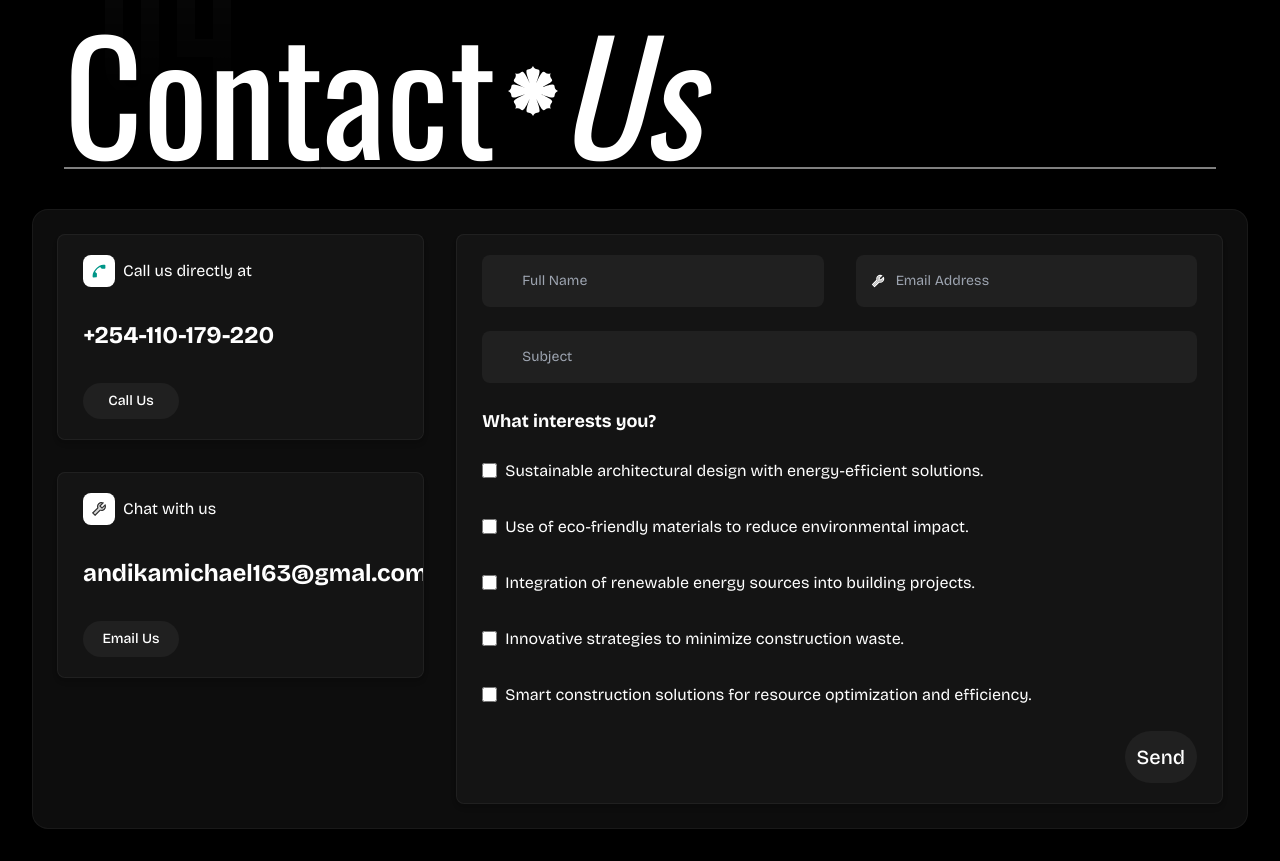
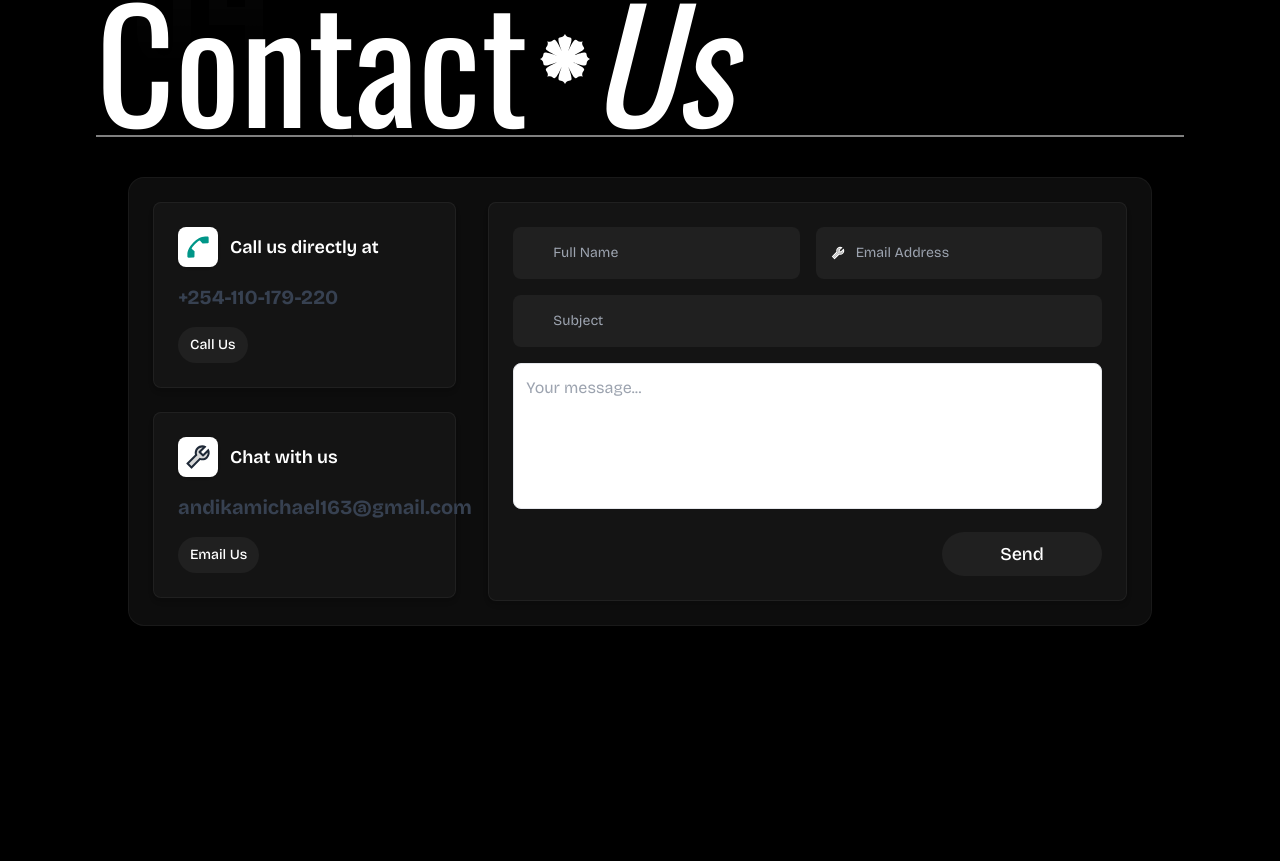
Before and after one commit to michaelwamalwa/jenga_safi, a Next.js app: page / in a window 1280 px wide. Shown: the part 2008-2869 px from the top of the page. After the commit the page ends 2666 px from the top, so only its background shows below. Built offline with nearby package versions, Linux system fonts and the light colour scheme.

Commit message:
initial commit

```diff
--- a/app/dashboard/page.tsx
+++ b/app/dashboard/page.tsx
@@ -5,108 +5,140 @@
 import { useEffect, useState } from "react";
 
 export default function Home() {
-  const { status, data: session } = useSession();
+  const { status, data: session } = useSession(); // ✅ Only call useSession() here
   const [activeTab, setActiveTab] = useState("dashboard");
   const [loading, setLoading] = useState(false);
   const router = useRouter();
 
-  //Check user role
-  const userRole = "user";
+  const userRole = session?.user?.role || "user"; // Default to "user"
 
   useEffect(() => {
     if (status === "unauthenticated") {
       router.push("/login");
     } else if (status === "authenticated") {
-      {
-        setActiveTab("dashboard");
-      }
+      setActiveTab("dashboard");
     }
-  }, [status, router, userRole]);
+  }, [status, router]);
 
-
-  const showSession = () => {
-    if (status === "authenticated") {
-      return (
-        <div className="flex flex-col items-center">
-          <p className="mb-4">Welcome, {session?.user?.name || "User"}!</p>
-          <button
-            className="border border-solid border-black rounded px-4 py-2"
-            onClick={() => {
-              const confirmLogout = window.confirm(
-                "Are you sure you want to log out"
-              );
-              if (confirmLogout) {
-                signOut({ redirect: false }).then(() => {
-                  router.push("/login");
-                });
-              }
-            }}
-          >
-            Sign Out
-          </button>
-        </div>
-      );
-    } else if (status === "loading") {
-      return <span className="text-[#888] text-sm mt-7">Loading...</span>;
-    } else {
-      return (
-        <Link
-          href="/login"
-          className="border border-solid border-black rounded"
-        >
-          Sign In
-        </Link>
-      );
+  const handleLogout = () => {
+    if (window.confirm("Are you sure you want to log out?")) {
+      signOut({ redirect: false }).then(() => router.push("/login"));
     }
-  };
-  const handleTabChange = (tab: string) => {
-    setLoading(true);
-    setTimeout(() => {
-      setActiveTab(tab);
-      setLoading(false);
-    }, 300);
   };
 
   return (
     <div className="flex min-h-screen bg-gray-100">
-      {/*Sidebar */}
+      {/* Sidebar */}
       <aside className="w-64 bg-gray-800 text-white flex flex-col">
         <div className="px-6 py-4 border-b border-gray-700">
           <h2 className="text-2xl font-semibold">Nexora</h2>
         </div>
         <nav className="flex-grow px-4 py-6 space-y-4">
-          {/*Conditional rendering based on user role */}
+          <button
+            className={`block w-full text-left py-2 px-4 rounded transition-all duration-300 ease-in-out hover:bg-gray-600 ${
+              activeTab === "dashboard" ? "bg-gray-700" : ""
+            }`}
+            onClick={() => setActiveTab("dashboard")}
+          >
+            Dashboard
+          </button>
 
+          {/* Admin-Only Tabs */}
+          {userRole === "admin" && (
+            <>
+              <button
+                className={`block w-full text-left py-2 px-4 rounded transition-all duration-300 ease-in-out hover:bg-gray-600 ${
+                  activeTab === "manage-users" ? "bg-gray-700" : ""
+                }`}
+                onClick={() => setActiveTab("manage-users")}
+              >
+                Manage Users
+              </button>
+
+              <button
+                className={`block w-full text-left py-2 px-4 rounded transition-all duration-300 ease-in-out hover:bg-gray-600 ${
+                  activeTab === "admin-dashboard" ? "bg-gray-700" : ""
+                }`}
+                onClick={() => setActiveTab("admin-dashboard")}
+              >
+                Admin Dashboard
+              </button>
+            </>
+          )}
         </nav>
       </aside>
-      {/*Main Content */}
+
+      {/* Main Content */}
       <main className="flex-1 p-6">
-        {/* Top bar*/}
-        <div className="flex justify-between items-center mb-4">
-          <div className="flex items-center gap-3">
-            <span className="text-lg font-semibold">Nexora</span>
-
+        <div className="flex justify-between items-center mb-4 border-b pb-4">
+          <span className="text-lg font-semibold">Nexora</span>
+          <div className="flex flex-col items-center">
+            {status === "authenticated" ? (
+              <>
+                <p className="mb-2">Welcome, {session?.user?.name || "User"}!</p>
+                <button
+                  className="border border-black rounded px-4 py-2 transition-all duration-300 ease-in-out hover:bg-black hover:text-white"
+                  onClick={handleLogout}
+                >
+                  Sign Out
+                </button>
+              </>
+            ) : (
+              <Link
+                href="/login"
+                className="border border-black rounded px-4 py-2 transition-all duration-300 ease-in-out hover:bg-black hover:text-white"
+              >
+                Sign In
+              </Link>
+            )}
           </div>
-          {showSession()}
-
         </div>
 
-        {/*Content tabs */}
-        <div
-          className={`transition-transform duration-300 ease-in-out ${
-            loading ? "transform translate-x-8 opacity-0" : ""
-          }`}
-        >
-          {/*Switch rendering */}
+        {/* Tab Content */}
+        <div className={`transition-transform duration-300 ease-in-out ${loading ? "transform translate-x-8 opacity-0" : ""}`}>
+          {activeTab === "dashboard" && (
+            <div>
+              <h2 className="text-xl font-bold">User Dashboard</h2>
+              <p className="mt-2">Recent Tasks</p>
+              <ul className="list-disc pl-5 space-y-2">
+                <li className="hover:underline cursor-pointer">Task 1 - In Progress</li>
+                <li className="hover:underline cursor-pointer">Task 2 - Completed</li>
+                <li className="hover:underline cursor-pointer">Task 3 - Pending</li>
+              </ul>
+              <p className="mt-4">Notifications</p>
+              <ul className="list-disc pl-5 space-y-2">
+                <li className="hover:underline cursor-pointer">Meeting at 3 PM</li>
+                <li className="hover:underline cursor-pointer">Project deadline extended</li>
+              </ul>
+            </div>
+          )}
 
+          {activeTab === "manage-users" && userRole === "admin" && (
+            <div>
+              <h2 className="text-xl font-bold">Manage Users</h2>
+              <ul className="list-disc pl-5 space-y-2">
+                <li className="hover:underline cursor-pointer">User 1 - Admin</li>
+                <li className="hover:underline cursor-pointer">User 2 - Editor</li>
+                <li className="hover:underline cursor-pointer">User 3 - Viewer</li>
+              </ul>
+            </div>
+          )}
 
-          {/* Admin Specific Tabs */}
-          {activeTab === "manage-users" && (
-            <div>Manage Users Page (Admin Only)
-              </div>
-          )}
-           {activeTab === "admin-dashboard" && (
-            <div>Admin Dashboard (Admin Only)</div>
+          {activeTab === "admin-dashboard" && userRole === "admin" && (
+            <div>
+              <h2 className="text-xl font-bold">Admin Dashboard</h2>
+              <p className="mt-2">System Logs</p>
+              <ul className="list-disc pl-5 space-y-2">
+                <li className="hover:underline cursor-pointer">Admin logged in</li>
+                <li className="hover:underline cursor-pointer">User updated profile</li>
+                <li className="hover:underline cursor-pointer">New project created</li>
+              </ul>
+              <p className="mt-4">Analytics</p>
+              <ul className="list-disc pl-5 space-y-2">
+                <li className="hover:underline cursor-pointer">Active Users: 45</li>
+                <li className="hover:underline cursor-pointer">Projects Completed: 12</li>
+              </ul>
+            </div>
           )}
         </div>
       </main>
--- a/components/cards/contact.tsx
+++ b/components/cards/contact.tsx
@@ -1,5 +1,6 @@
 import { FC, ReactNode } from "react";
 import Button from "../ui/button";
+
 interface ContactCardProps {
   title: string;
   icon: ReactNode;
@@ -9,19 +10,15 @@
 
 const ContactCard: FC<ContactCardProps> = ({ icon, btnText, text, title }) => {
   return (
-    <div className="bg-secondary-background border border-border rounded-lg relative overflow-hidden py-5 pl-[25px] shadow-md">
-      <div className="z-20 flex flex-col gap-8 justify-between items-start ">
-        <div className="flex items-center gap-x-2">
-          <span className="bg-white w-8 h-8 rounded-lg grid place-items-center">
-            {icon}
-          </span>
-          <h1>{title}</h1>
-        </div>
-        <div>
-          <h2 className="font-bold text-2xl">{text}</h2>
-        </div>
-        <Button className="!w-24">{btnText}</Button>
+    <div className="bg-secondary-background border border-border rounded-lg p-6 shadow-md flex flex-col gap-4">
+      <div className="flex items-center gap-3">
+        <span className="bg-white w-10 h-10 rounded-lg flex items-center justify-center shadow">
+          {icon}
+        </span>
+        <h1 className="font-semibold text-lg">{title}</h1>
       </div>
+      <h2 className="font-bold text-xl text-gray-700">{text}</h2>
+      <Button className="w-32">{btnText}</Button>
     </div>
   );
 };
--- a/components/ui/button.tsx
+++ b/components/ui/button.tsx
@@ -1,15 +1,15 @@
 import { cn } from "@/lib/utils";
 import Link from "@/node_modules/next/link";
-import { FC, ReactNode } from "react";
+import { FC, ReactNode,ButtonHTMLAttributes } from "react";
 
-interface ButtonProps {
+interface ButtonProps extends ButtonHTMLAttributes<HTMLButtonElement> {
   children: ReactNode;
   link?: string;
   isIcon?: boolean;
   className?: string;
 }
 
-const Button: FC<ButtonProps> = ({ children, className, isIcon, link }) => {
+const Button: FC<ButtonProps> = ({ children, className, isIcon, link, ...props }) => {
   return (
     <>
       {link ? (
@@ -20,9 +20,12 @@
         </Link>
       ) : (
         <div>
+          <button {...props} className="w-auto h-full">
           <ButtonBody className={className} isIcon={isIcon}>
             {children}
           </ButtonBody>
+          </button>
+
         </div>
       )}
     </>
--- a/components/ui/input.tsx
+++ b/components/ui/input.tsx
@@ -1,17 +1,29 @@
-import { FC, ReactNode } from "react";
+import { FC, ReactNode,ChangeEvent } from "react";
 
 interface InputProps {
   icon?: ReactNode;
   placeholder?: string;
   type: "email" | "text" | "password";
+  name: string;
+  value: string;
+  onChange: (e:ChangeEvent<HTMLInputElement>) => void;
+  required?: boolean;
+
 }
-const Input: FC<InputProps> = ({ icon, placeholder, type }) => {
+const Input: FC<InputProps> = ({ icon, placeholder, type,name, value, onChange, required }) => {
   return (
     <div className="relative w-full">
       <div className="absolute inset-y-0 start-0 flex items-center ps-3.5 pointer-events-none">
         {icon}
       </div>
-      <input type={type} placeholder={placeholder} className="bg-primary-background text-primary-foreground w-full rounded-lg text-sm ps-10 px2.5 py-4 focus:outline-none" />
+      <input
+      type={type}
+      name={name}
+      placeholder={placeholder}
+      value={value}
+      onChange={onChange}
+      required={required}
+      className="bg-primary-background text-primary-foreground w-full rounded-lg text-sm ps-10 px2.5 py-4 focus:outline-none" />
     </div>
   );
 };
--- a/package.json
+++ b/package.json
@@ -19,7 +19,7 @@
     "clsx": "^2.1.1",
     "cookie": "^1.0.2",
     "dotenv": "^16.4.7",
-    "framer-motion": "^11.18.0",
+    "framer-motion": "^11.18.2",
     "gitlab": "^14.2.2",
     "jsonwebtoken": "^9.0.2",
     "moment-timezone": "^0.5.46",
@@ -28,7 +28,7 @@
     "mongoose": "^8.9.5",
     "next": "15.0.4",
     "next-auth": "^4.24.11",
-    "nodemailer": "^6.9.16",
+    "nodemailer": "^6.10.0",
     "nodemon": "^3.1.9",
     "patch-package": "^8.0.0",
     "postinstall-postinstall": "^2.1.0",
@@ -46,6 +46,7 @@
   "devDependencies": {
     "@types/bcryptjs": "^2.4.6",
     "@types/node": "^20",
+    "@types/nodemailer": "^6.4.17",
     "@types/react": "^19.0.7",
     "@types/react-dom": "^19.0.2",
     "eslint": "^8.57.1",
--- /dev/null
+++ b/pages/api/contact.ts
@@ -0,0 +1,51 @@
+import type { NextApiRequest, NextApiResponse } from "next";
+import nodemailer from "nodemailer";
+
+export default async function handler(req: NextApiRequest, res: NextApiResponse) {
+  if (req.method !== "POST") {
+    return res.status(405).json({ message: "Method Not Allowed" });
+  }
+
+  const { name, email, subject, message } = req.body;
+
+  if (!name || !email || !subject || !message) {
+    return res.status(400).json({ message: "All fields are required." });
+  }
+
+  console.log("SMTP_USER:", process.env.SMTP_USER);
+  console.log("SMTP_PASS:", process.env.SMTP_PASS ? "Loaded" : "Not Loaded");
+
+  try {
+    const transporter = nodemailer.createTransport({
+      host: process.env.SMTP_HOST,
+      port: Number(process.env.SMTP_PORT) || 587,
+      secure: false,
+      auth: {
+        user: process.env.SMTP_USER,
+        pass: process.env.SMTP_PASS,
+      },
+      tls: {
+        rejectUnauthorized: false,
+      },
+    });
+
+    const mailOptions = {
+      from: `"Nexora Contact" <${process.env.SENDER_EMAIL}>`,
+      to: "your-email@example.com", // Change this to your recipient email
+      subject: `New Contact Form Submission: ${subject}`,
+      text: `
+      Name: ${name}
+      Email: ${email}
+      Subject: ${subject}
+      Message: ${message}
+      `,
+    };
+
+    await transporter.sendMail(mailOptions);
+
+    return res.status(200).json({ message: "Message sent successfully!" });
+  } catch (error) {
+    console.error("Nodemailer Error:", error);
+    return res.status(500).json({ message: "Failed to send message. Try again later." });
+  }
+}
--- a/sections/contact.tsx
+++ b/sections/contact.tsx
@@ -1,96 +1,106 @@
 import { useState } from "react";
+import axios, { AxiosError } from "axios";
 import ContactCard from "@/components/cards/contact";
-import SelectInput from "@/components/ui/select-input";
 import Heading from "@/components/heading/heading";
 import Card from "@/components/ui/card";
 import { FcPhone } from "react-icons/fc";
 import { AiTwotoneTool } from "react-icons/ai";
 import Input from "@/components/ui/input";
 import Button from "@/components/ui/button";
+
 export default function ContactSection() {
-  const [services, setServices] = useState<string[]>([]);
-  console.log("services", services);
+  const [formData, setFormData] = useState({
+    name: "",
+    email: "",
+    subject: "",
+    message: "",
+  });
+
+  const [loading, setLoading] = useState(false);
+  const [responseMessage, setResponseMessage] = useState("");
+
+  const handleChange = (e: React.ChangeEvent<HTMLInputElement | HTMLTextAreaElement>) => {
+    setFormData({ ...formData, [e.target.name]: e.target.value });
+  };
+
+  const handleSubmit = async (e: React.FormEvent) => {
+    e.preventDefault();
+    setLoading(true);
+    setResponseMessage("");
+
+    try {
+      const response = await axios.post("/api/contact", formData);
+
+      if (response.status === 200) {
+        setResponseMessage("Message sent successfully!");
+        setFormData({ name: "", email: "", subject: "", message: "" });
+      } else {
+        setResponseMessage("Failed to send message. Please try again.");
+      }
+    } catch (error) {
+      setResponseMessage("An error occurred. Try again later.");
+    } finally {
+      setLoading(false);
+    }
+  };
+
+
   return (
-    <div className="pt-24 px-3 lg:px-8">
+    <div className="pt-16 px-4 sm:px-6 lg:px-12 xl:px-16">
       <Heading number="04" title_1="Contact " title_2="Us" />
-      <Card>
+      <Card className="w-full max-w-5xl mx-auto">
         <div className="grid gap-8 grid-cols-1 lg:grid-cols-3">
-          <div className="flex flex-col gap-8">
+          {/* Contact Cards */}
+          <div className="flex flex-col gap-6">
             <ContactCard
               title="Call us directly at"
-              icon={<FcPhone className="fill-[#333] text-lg" />}
+              icon={<FcPhone className="text-3xl" />}
               text="+254-110-179-220"
               btnText="Call Us"
             />
             <ContactCard
               title="Chat with us"
-              icon={<AiTwotoneTool className="fill-[#333] text-lg" />}
-              text="andikamichael163@gmal.com"
+              icon={<AiTwotoneTool className="text-3xl text-gray-800" />}
+              text="andikamichael163@gmail.com"
               btnText="Email Us"
             />
           </div>
-          {/*Contact Form */}
-          <div className="lg:col-span-2 bg-secondary-background border border-border rounded-lg space-y-6 relative overflow-hidden py-5 px-[25px] shadow-md">
-            <div className="flex flex-col lg:flex-row items-center justify-between mb-4 gap-8">
-              <Input type="text" placeholder="Full Name" />
-              <Input
-                type="email"
-                placeholder="Email Address"
-                icon={<AiTwotoneTool />}
+
+          {/* Contact Form */}
+          <div className="lg:col-span-2 bg-secondary-background border border-border rounded-lg p-6 shadow-md">
+            <form onSubmit={handleSubmit} className="space-y-4">
+              <div className="grid gap-4 sm:grid-cols-2">
+                <Input type="text" name="name" placeholder="Full Name" value={formData.name} onChange={handleChange} required />
+                <Input type="email" name="email" placeholder="Email Address" icon={<AiTwotoneTool />} value={formData.email} onChange={handleChange} required />
+              </div>
+
+              <Input type="text" name="subject" placeholder="Subject" value={formData.subject} onChange={handleChange} required />
+
+              <textarea
+                name="message"
+                placeholder="Your message..."
+                value={formData.message}
+                onChange={handleChange}
+                className="w-full border rounded-lg p-3 text-gray-800 resize-none focus:ring-2 focus:ring-primary"
+                rows={5}
+                required
               />
-            </div>
-            <div className="flex items-center justify-between mb-4 gap-8">
-              <Input type="text" placeholder="Subject" />
-            </div>
-            {/*Multiple select Wrapper */}
-            <div className="flex flex-col gap-6">
-              <div className="space-y-6">
-                <h1 className="font-bold text-lg">What interests you?</h1>
-                <div className="flex flex-wrap items-center justify-between mb-4 gap-8">
-                  {/*Services */}
-                  {serviceOptions.map((service) => (
-                    <SelectInput
-                    key={service.id}
-                    type="checkbox"
-                    id={service.id}
-                    text={service.text}
-                    selectedOptions = {services}
-                    setSelectedOptions={setServices}
-                    allowMultiple
-                    />
-                  ))}
-                </div>
+
+              <div className="flex justify-end">
+                <Button type="submit" className="w-full sm:w-40 py-3 text-lg" disabled={loading}>
+                  {loading ? "Sending..." : "Send"}
+                </Button>
               </div>
-            </div>
-            <div className="w-full flex justify-end">
-              <Button className="!w-74 !py-3 text-xl">Send</Button>
-            </div>
+
+              {responseMessage && (
+                <p className={`mt-4 text-center ${responseMessage.includes("Failed") ? "text-red-500" : "text-green-500"}`}>
+                  {responseMessage}
+                </p>
+              )}
+            </form>
           </div>
         </div>
       </Card>
     </div>
   );
 }
-
-const serviceOptions = [
-  {
-    id: "sustainable",
-    text: "Sustainable architectural design with energy-efficient solutions."
-  },
-  {
-    id: "eco-friendly",
-    text: "Use of eco-friendly materials to reduce environmental impact."
-  },
-  {
-    id: "energyManagement",
-    text: "Integration of renewable energy sources into building projects."
-  },
-  {
-    id: "wasteReduction",
-    text: "Innovative strategies to minimize construction waste."
-  },
-  {
-    id: "smartTechnology",
-    text: "Smart construction solutions for resource optimization and efficiency."
-  }
-];
```
Also changed, not shown: @types/next-auth.d.ts (added, +14 -0 lines), lib/auth.ts (+15 -12 lines), 1 other file (tests, documents, lock files or other folders).
